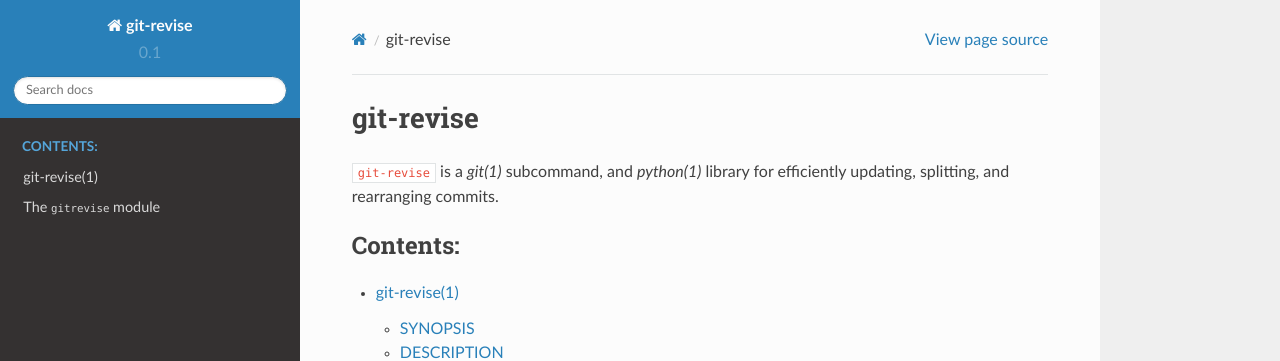
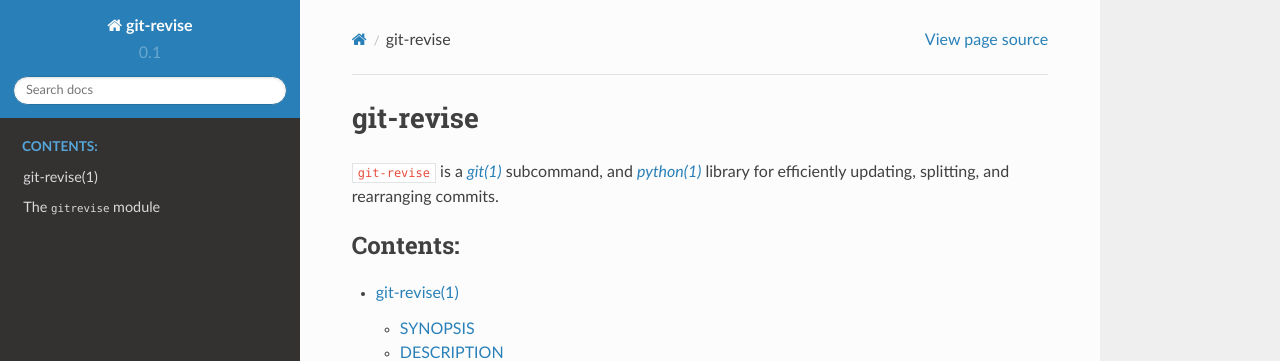
Before and after one commit to mystor/git-revise, a Sphinx documentation site: the page built from docs/index.rst, in a window 1280 px wide. Shown: the top 361 px of the page. Built offline with Sphinx 7.4.7 and the Read the Docs theme 2.0.0, drawn with Linux system fonts in a browser that asks for light colours.

```diff
--- a/docs/conf.py
+++ b/docs/conf.py
@@ -97,7 +97,7 @@ html_theme = "sphinx_rtd_theme"
 #
 # html_sidebars = {}
 
-# manpages_url = "https://manpages.debian.org/{path}"
+manpages_url = "https://manpages.debian.org/{path}"
 
 # -- Options for manual page output ------------------------------------------
 
```
